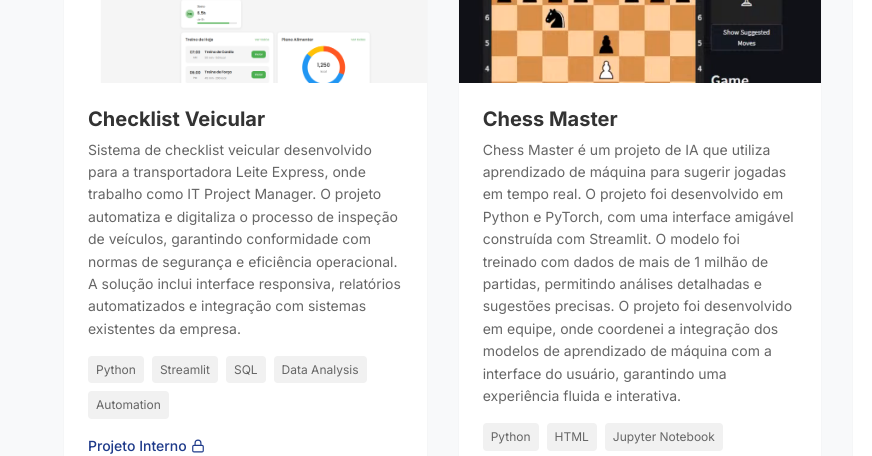
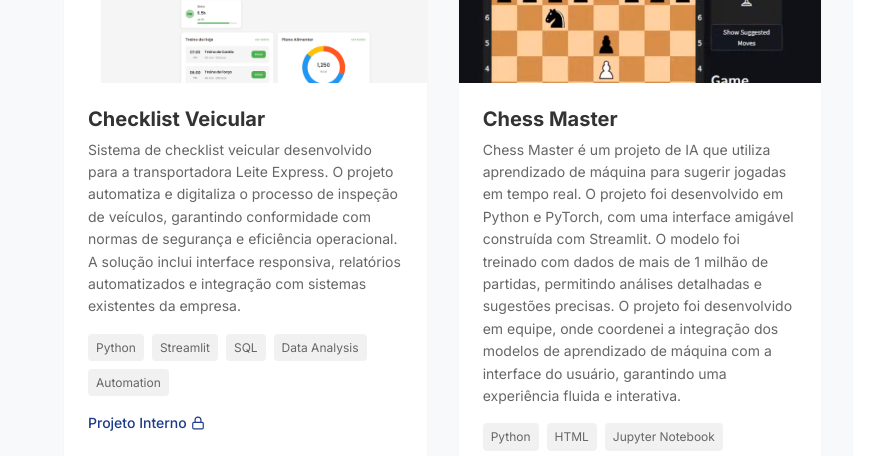
Before and after one commit to filipeflm/portfoliodev, a plain HTML site: page index.html in a window 1280 px wide. Shown: the part 3360-3816 px from the top of the page, 0-872 px from the left. Drawn offline with nearby package versions, Linux system fonts and the light colour scheme.

Commit message:
Projeto checklist v2

```diff
--- a/index.html
+++ b/index.html
@@ -246,7 +246,7 @@
           <div class="project-content">
             <h3 class="project-title">Checklist Veicular</h3>
             <p class="project-description">
-              Sistema de checklist veicular desenvolvido para a transportadora Leite Express, onde trabalho como IT Project Manager.
+              Sistema de checklist veicular desenvolvido para a transportadora Leite Express.
               O projeto automatiza e digitaliza o processo de inspeção de veículos, garantindo conformidade com normas de segurança
               e eficiência operacional. A solução inclui interface responsiva, relatórios automatizados e integração com sistemas
               existentes da empresa.
```
